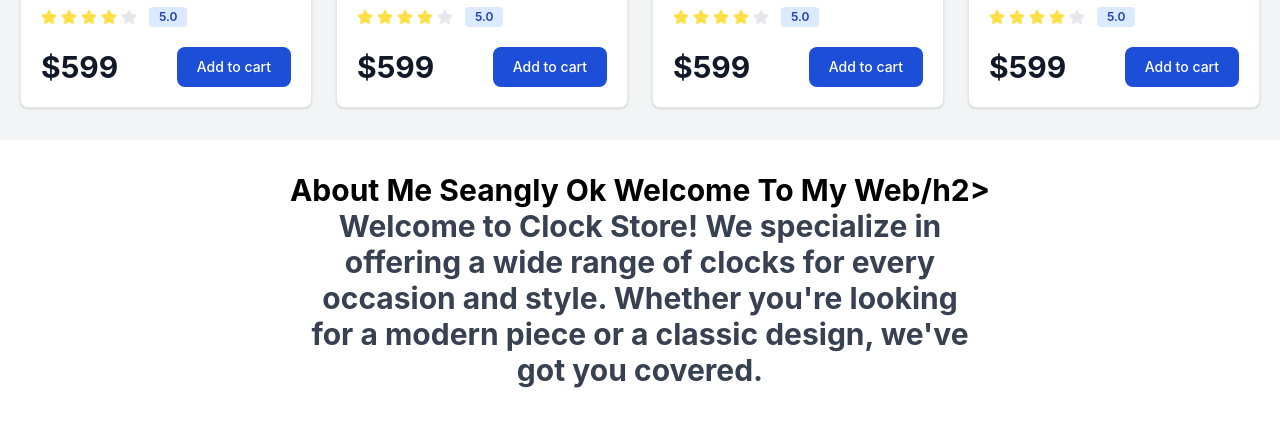
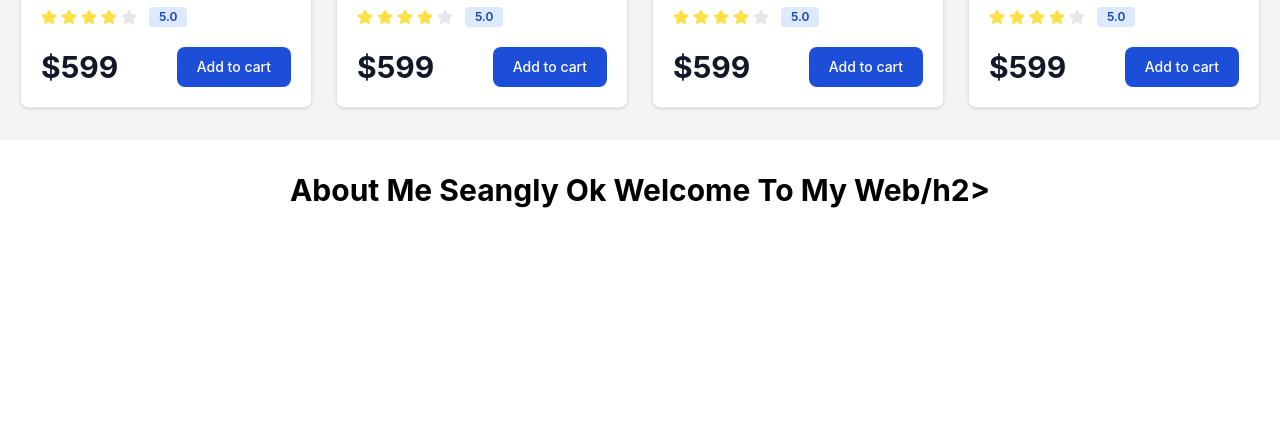
Before and after one commit to seanglysim/Tailwind-WebHomeWork, a website: page src/index.html in a window 1280 px wide. Shown: the part 1603-2029 px from the top of the page. After the commit the page ends 1859 px from the top, so only its background shows below. Drawn offline with nearby package versions, Linux system fonts and the light colour scheme.

Commit message:
six commit

```diff
--- a/src/index.html
+++ b/src/index.html
@@ -860,7 +860,6 @@
         <div class="container px-4 mx-auto text-center">
           <h2 class="mb-4 text-3xl font-bold">About Me Seangly Ok Welcome To My Web/h2>
           <p class="max-w-2xl mx-auto text-gray-700">
-            Welcome to Clock Store! We specialize in offering a wide range of clocks for every occasion and style. Whether you're looking for a modern piece or a classic design, we've got you covered.
           </p>
         </div>
       </section>
```
Also changed, not shown: 1 other file.
